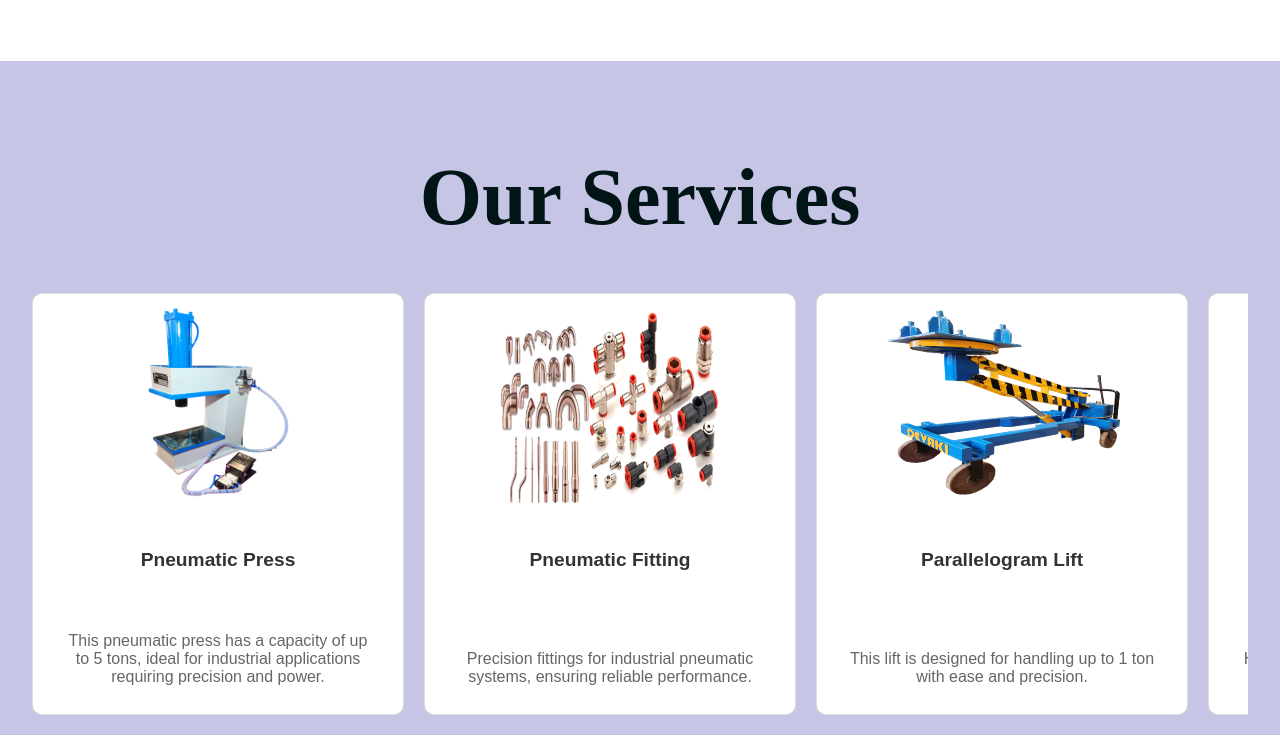
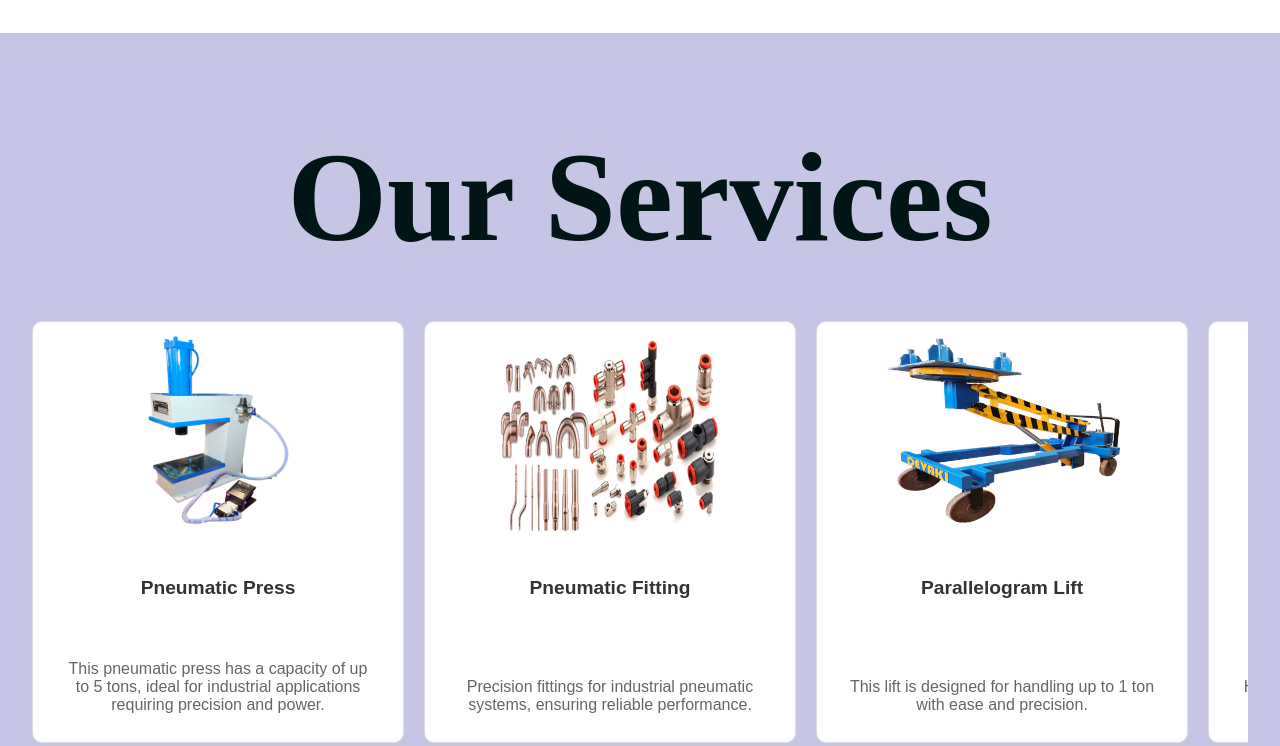
Before and after one commit to rjkmrpndt/devkihydromatic.io, a plain HTML site: page index.html in a window 1280 px wide. Shown: the part 867-1613 px from the top of the page. Drawn offline with Linux system fonts and the light colour scheme.

Commit message:
Update style.css

```diff
--- a/css/style.css
+++ b/css/style.css
@@ -9,7 +9,7 @@ html{
 }
 h2
 {
-    font-size: 10vh;
+    font-size: 10vw;
     margin-bottom: 30px;
     color: rgb(2, 21, 22);
     text-align: center;
```
